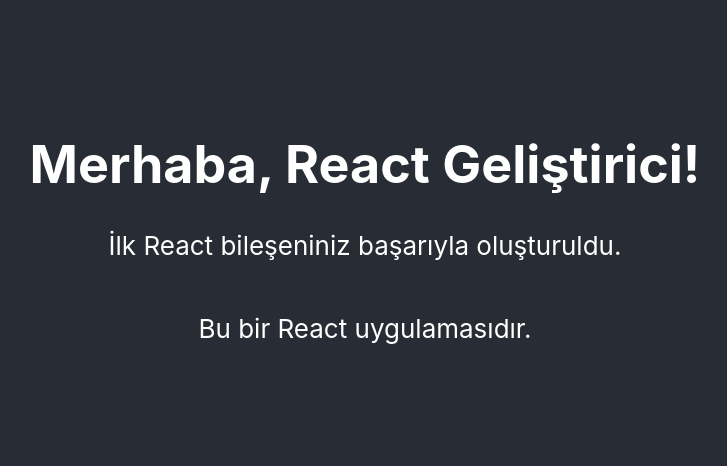
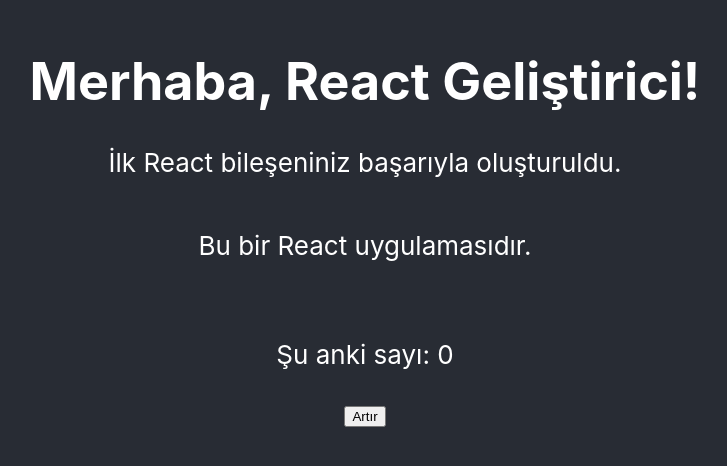
Before and after one commit to mcay51/react_temel, a React (Create React App) app: page / in a window 1280 px wide. Shown: the part 166-632 px from the top of the page, without its empty margins (275-1002 px from the left). Built offline with nearby package versions, Linux system fonts and the light colour scheme.

Commit message:
useState

```diff
--- a/src/App.js
+++ b/src/App.js
@@ -1,7 +1,7 @@
 import logo from './logo.svg';
 import './App.css';
 import Merhaba from './components/Merhaba';
-
+import Sayac from './components/Sayac';
 /**
  * App Bileşeni
  *
@@ -23,7 +23,19 @@ function App() {
         <p>
           Bu bir React uygulamasıdır.
         </p>
+        {/*
+          Sayac bileşeni, React'taki state (durum) kavramını göstermektedir.
+          State, bileşenin kendi içinde sakladığı ve değişebilen verilerdir.
+
+          Sayac bileşeni kendi içinde bir sayı değeri tutar ve bu değeri
+          artırabilir. State değiştiğinde bileşen otomatik olarak yeniden render edilir.
+
+          Props ile veri aktarımından farklı olarak, state bileşenin kendi içinde
+          yönetilir ve değiştirilebilir.
+        */}
+        <p><Sayac /></p>
       </header>
+
     </div>
   );
 }
--- /dev/null
+++ b/src/components/Sayac.js
@@ -0,0 +1,44 @@
+/**
+ * React'ta useState hook'unu kullanabilmek için gerekli importlar
+ * useState, fonksiyonel bileşenlerde state (durum) yönetimi sağlar
+ */
+import React, { useState } from 'react';
+
+/**
+ * Sayac Bileşeni
+ *
+ * Bu bileşen, React'taki state (durum) kavramını göstermektedir.
+ * State, bir bileşenin kendi içinde tuttuğu ve değişebilen verilerdir.
+ * State değiştiğinde, bileşen otomatik olarak yeniden render edilir.
+ */
+function Sayac() {
+  /**
+   * useState Hook Kullanımı
+   *
+   * const [state, setState] = useState(başlangıçDeğeri);
+   *
+   * - sayi: Mevcut state değeri (okuma amaçlı kullanılır)
+   * - setSayi: State'i güncellemek için kullanılan fonksiyon
+   * - useState(0): Başlangıç değeri olarak 0 atanıyor
+   *
+   * State, props'tan farklı olarak bileşen içinde değiştirilebilir.
+   */
+  const [sayi, setSayi] = useState(0);
+
+  return (
+    <div>
+      <p>Şu anki sayı: {sayi}</p>
+      {/*
+        onClick event'i ile butona tıklandığında setSayi fonksiyonu çağrılır
+        ve mevcut sayı değeri bir artırılır.
+
+        State güncellendiğinde, React otomatik olarak bileşeni yeniden render eder
+        ve kullanıcı arayüzü güncellenir.
+      */}
+      <button onClick={() => setSayi(sayi + 1)}>Artır</button>
+    </div>
+  );
+}
+
+// Sayac bileşenini diğer dosyalarda kullanabilmek için dışa aktarıyoruz
+export default Sayac;
```
